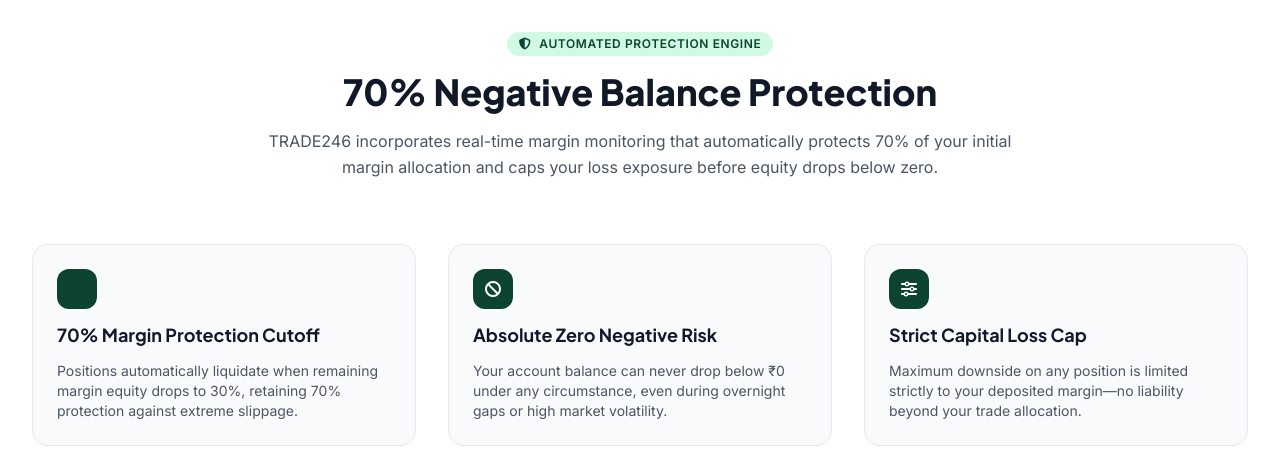
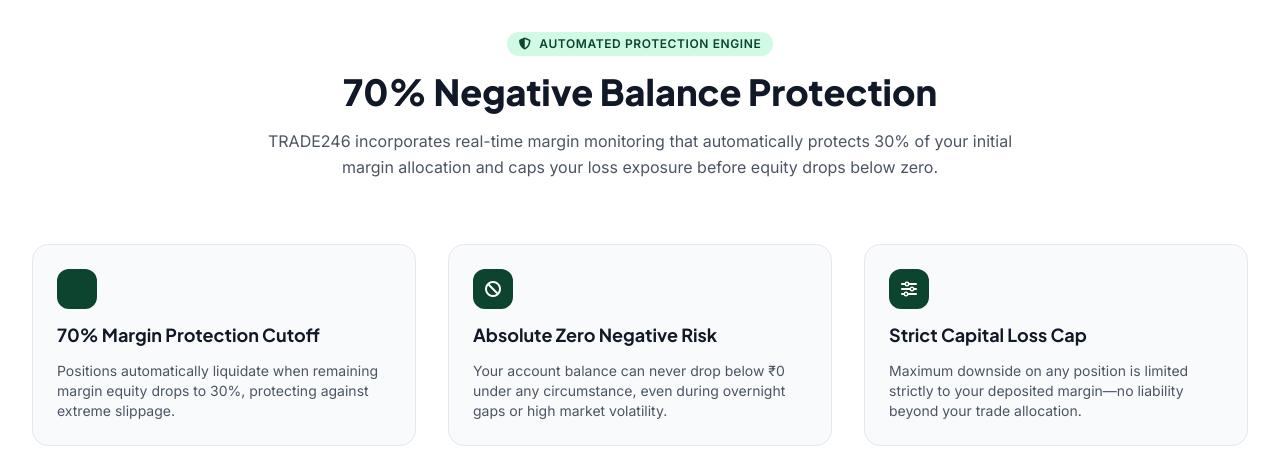
Before and after one commit to madhavvt246-lang/trade246-landing, a plain HTML site: page index.html in a window 1280 px wide. Shown: the part 2220-2691 px from the top of the page. Drawn offline with nearby package versions, Linux system fonts and the light colour scheme.

Commit message:
Update index.html

```diff
--- a/index.html
+++ b/index.html
@@ -446,7 +446,7 @@
           70% Negative Balance Protection
         </h2>
         <p class="text-gray-600 text-base leading-relaxed">
-          TRADE246 incorporates real-time margin monitoring that automatically protects 70% of your initial margin allocation and caps your loss exposure before equity drops below zero.
+          TRADE246 incorporates real-time margin monitoring that automatically protects 30% of your initial margin allocation and caps your loss exposure before equity drops below zero.
         </p>
       </div>
 
@@ -458,7 +458,7 @@
             <i class="fa-solid fa-chart-line-down"></i>
           </div>
           <h3 class="font-heading font-bold text-lg text-gray-900">70% Margin Protection Cutoff</h3>
-          <p class="text-gray-600 text-sm">Positions automatically liquidate when remaining margin equity drops to 30%, retaining 70% protection against extreme slippage.</p>
+          <p class="text-gray-600 text-sm">Positions automatically liquidate when remaining margin equity drops to 30%, protecting against extreme slippage.</p>
         </div>
 
         <div class="p-6 rounded-2xl bg-gray-50 border border-gray-200 space-y-3">
```
